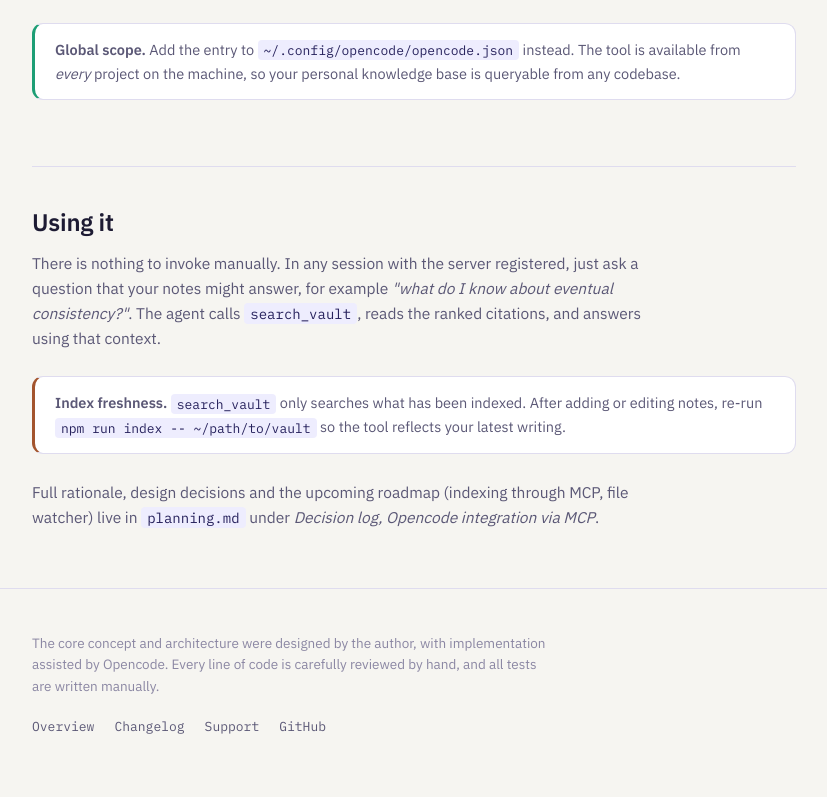
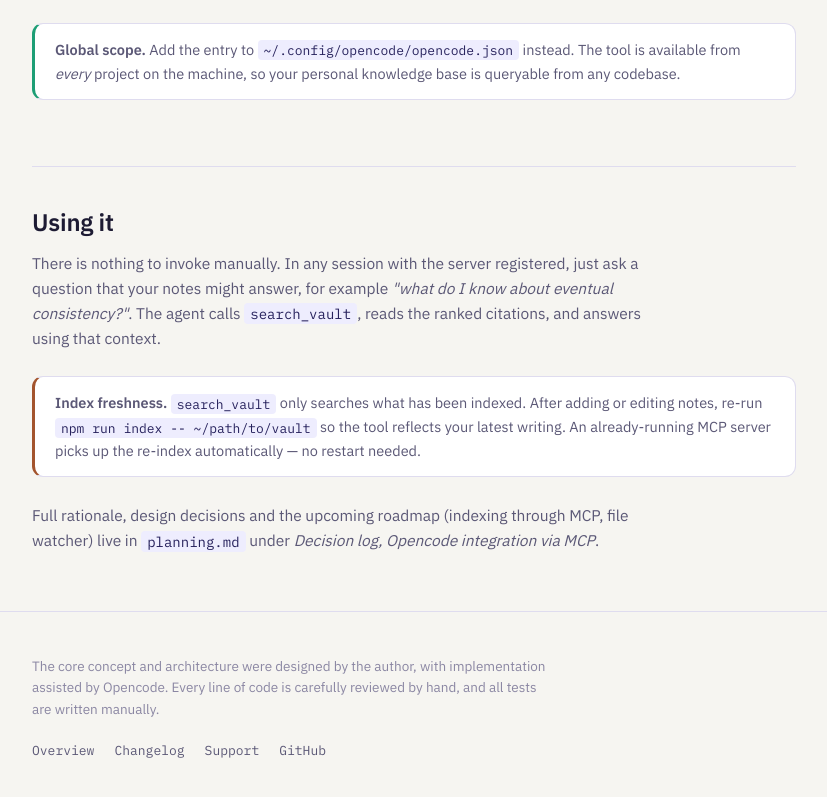
Before and after one commit to sodrooome/knowledge-engine, a website: page docs/opencode.html in a window 1280 px wide. Shown: the part 2541-3338 px from the top of the page, without its empty margins (226-1053 px from the left). Drawn offline with Linux system fonts and the light colour scheme.

Commit message:
docs: note MCP auto-refresh on re-index in opencode guide

```diff
--- a/docs/opencode.html
+++ b/docs/opencode.html
@@ -308,7 +308,7 @@
       <h2>Using it</h2>
       <p class="block-lede">There is nothing to invoke manually. In any session with the server registered, just ask a question that your notes might answer, for example <i>"what do I know about eventual consistency?"</i>. The agent calls <code>search_vault</code>, reads the ranked citations, and answers using that context.</p>
       <div class="callout warn">
-        <b>Index freshness.</b> <code>search_vault</code> only searches what has been indexed. After adding or editing notes, re-run <code>npm run index -- ~/path/to/vault</code> so the tool reflects your latest writing.
+        <b>Index freshness.</b> <code>search_vault</code> only searches what has been indexed. After adding or editing notes, re-run <code>npm run index -- ~/path/to/vault</code> so the tool reflects your latest writing. An already-running MCP server picks up the re-index automatically — no restart needed.
       </div>
       <p class="block-lede">Full rationale, design decisions and the upcoming roadmap (indexing through MCP, file watcher) live in <code>planning.md</code> under <i>Decision log, Opencode integration via MCP</i>.</p>
     </section>
```
